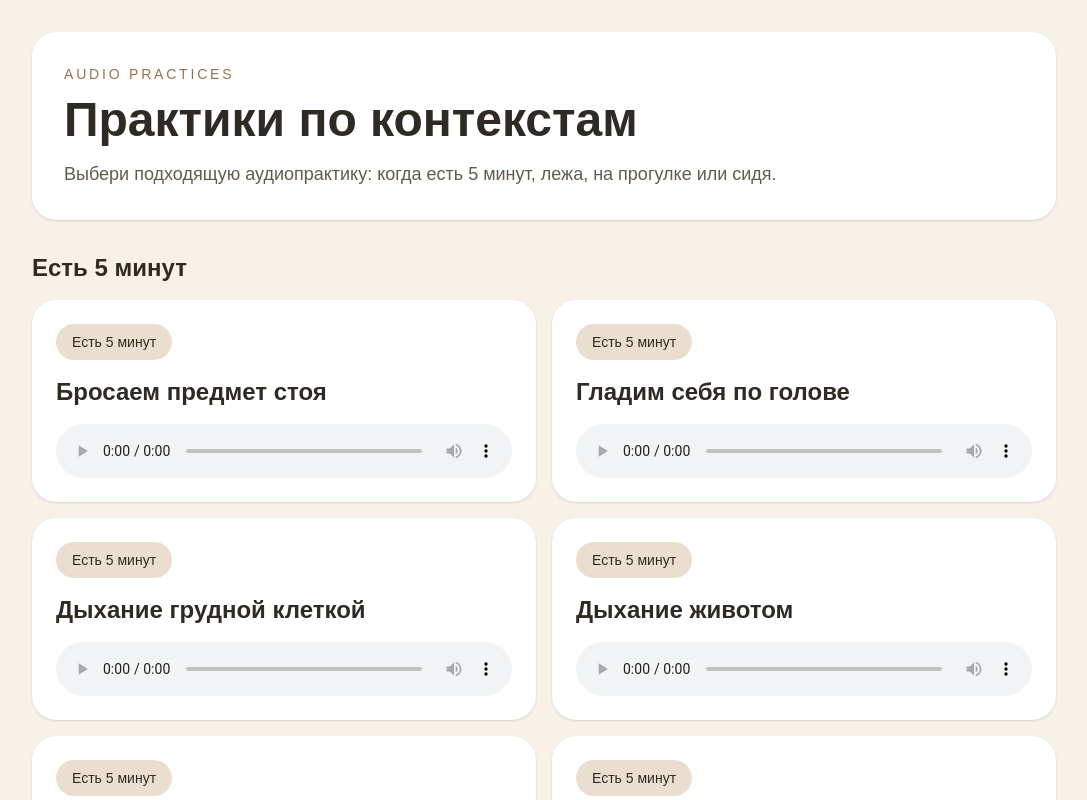
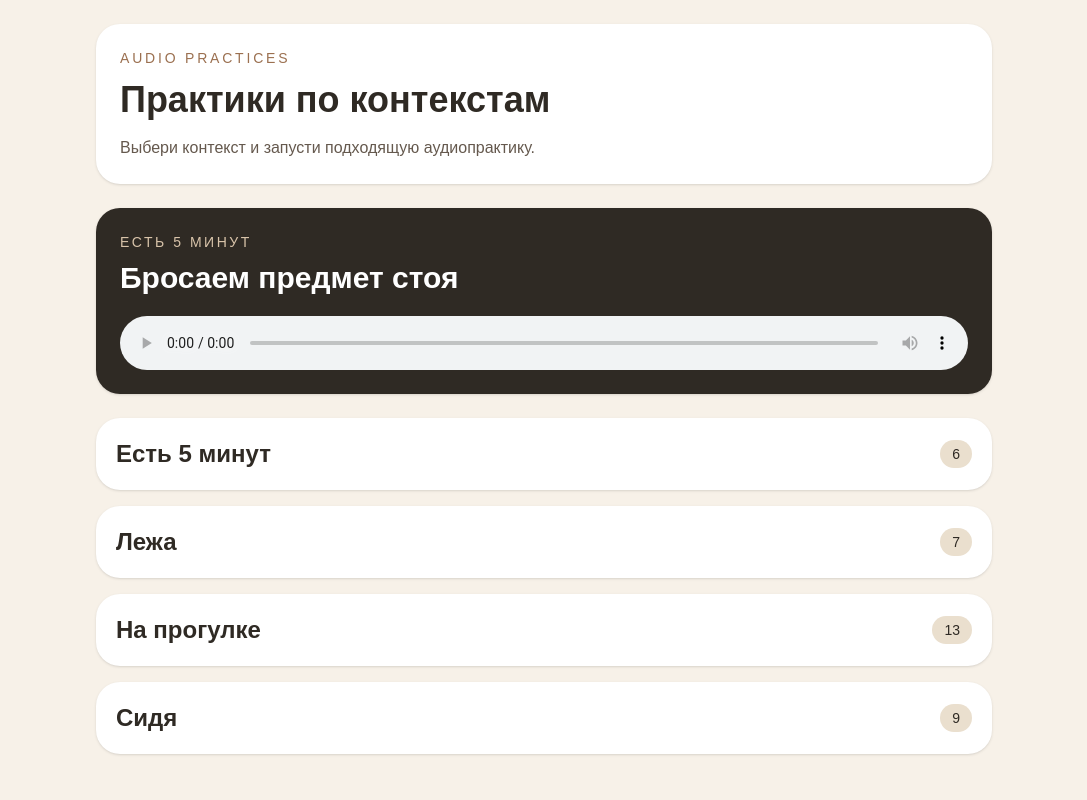
Before and after one commit to Aleksei-668/audio-practices, a Next.js app: page / in a window 1280 px wide. Shown: the top 800 px of the page, without its empty margins (96-1183 px from the left). Built offline with nearby package versions, Linux system fonts and the light colour scheme.

Commit message:
Improve player layout and add practices

```diff
--- /dev/null
+++ b/src/app/PracticePlayer.tsx
@@ -0,0 +1,98 @@
+"use client";
+
+import { useMemo, useState } from "react";
+
+type Practice = {
+  title: string;
+  context: string;
+  fileUrl: string;
+};
+
+type ContextFolder = {
+  label: string;
+  folder: string;
+};
+
+export default function PracticePlayer({
+  practices,
+  contextFolders,
+}: {
+  practices: Practice[];
+  contextFolders: ContextFolder[];
+}) {
+  const [selectedPractice, setSelectedPractice] = useState<Practice | null>(
+    practices[0] ?? null
+  );
+
+  const grouped = useMemo(() => {
+    return contextFolders.map((group) => ({
+      ...group,
+      items: practices.filter((practice) => practice.context === group.label),
+    }));
+  }, [practices, contextFolders]);
+
+  return (
+    <section className="space-y-6">
+      <div className="rounded-3xl bg-[#2f2a24] p-6 text-white shadow-sm">
+        {selectedPractice ? (
+          <>
+            <p className="mb-2 text-sm uppercase tracking-[0.18em] text-[#d9c4aa]">
+              {selectedPractice.context}
+            </p>
+
+            <h2 className="mb-5 text-3xl font-bold">
+              {selectedPractice.title}
+            </h2>
+
+            <audio key={selectedPractice.fileUrl} controls className="w-full">
+              <source src={selectedPractice.fileUrl} />
+              Ваш браузер не поддерживает аудио.
+            </audio>
+          </>
+        ) : (
+          <p>Нет доступных практик.</p>
+        )}
+      </div>
+
+      <div className="space-y-4">
+        {grouped.map((group) => (
+          <details
+            key={group.folder}
+            className="rounded-3xl bg-white p-5 shadow-sm"
+          >
+            <summary className="cursor-pointer list-none">
+              <div className="flex items-center justify-between gap-4">
+                <h2 className="text-2xl font-bold">{group.label}</h2>
+                <span className="rounded-full bg-[#eadfce] px-3 py-1 text-sm font-medium">
+                  {group.items.length}
+                </span>
+              </div>
+            </summary>
+
+            <div className="mt-5 grid gap-3">
+              {group.items.length === 0 ? (
+                <p className="text-[#65594e]">
+                  В этой категории пока нет аудиофайлов.
+                </p>
+              ) : (
+                group.items.map((practice) => (
+                  <button
+                    key={practice.fileUrl}
+                    onClick={() => setSelectedPractice(practice)}
+                    className={`rounded-2xl p-4 text-left transition ${
+                      selectedPractice?.fileUrl === practice.fileUrl
+                        ? "bg-[#2f2a24] text-white"
+                        : "bg-[#f7f1e8] hover:bg-[#eadfce]"
+                    }`}
+                  >
+                    <p className="text-lg font-semibold">{practice.title}</p>
+                  </button>
+                ))
+              )}
+            </div>
+          </details>
+        ))}
+      </div>
+    </section>
+  );
+}
--- a/src/app/page.tsx
+++ b/src/app/page.tsx
@@ -1,5 +1,6 @@
 import fs from "fs";
 import path from "path";
+import PracticePlayer from "./PracticePlayer";
 
 type Practice = {
   title: string;
@@ -17,8 +18,9 @@ const contextFolders = [
 function formatTitle(fileName: string) {
   return fileName
     .replace(/\.(m4a|mp3)$/i, "")
-    .replace(/[-_]/g, " ")
-    .replace(/\b\w/g, (char) => char.toUpperCase());
+    .replace(/[_-]/g, " ")
+    .replace(/\s+/g, " ")
+    .trim();
 }
 
 function getPractices(): Practice[] {
@@ -27,13 +29,12 @@ function getPractices(): Practice[] {
   return contextFolders.flatMap((context) => {
     const folderPath = path.join(audioRoot, context.folder);
 
-    if (!fs.existsSync(folderPath)) {
-      return [];
-    }
+    if (!fs.existsSync(folderPath)) return [];
 
     return fs
       .readdirSync(folderPath)
       .filter((file) => /\.(m4a|mp3)$/i.test(file))
+      .sort((a, b) => a.localeCompare(b, "ru"))
       .map((file) => ({
         title: formatTitle(file),
         context: context.label,
@@ -46,54 +47,19 @@ export default function Home() {
   const practices = getPractices();
 
   return (
-    <main className="min-h-screen bg-[#f7f1e8] px-6 py-8 text-[#2f2a24]">
-      <div className="mx-auto max-w-5xl">
-        <section className="mb-8 rounded-3xl bg-white p-8 shadow-sm">
+    <main className="min-h-screen bg-[#f7f1e8] px-5 py-6 text-[#2f2a24]">
+      <div className="mx-auto max-w-4xl">
+        <section className="mb-6 rounded-3xl bg-white p-6 shadow-sm">
           <p className="mb-3 text-sm font-medium uppercase tracking-[0.2em] text-[#9b7050]">
             Audio Practices
           </p>
-
-          <h1 className="mb-4 text-5xl font-bold">
-            Практики по контекстам
-          </h1>
-
-          <p className="text-lg text-[#65594e]">
-            Выбери подходящую аудиопрактику: когда есть 5 минут, лежа, на прогулке или сидя.
+          <h1 className="mb-4 text-4xl font-bold">Практики по контекстам</h1>
+          <p className="text-base text-[#65594e]">
+            Выбери контекст и запусти подходящую аудиопрактику.
           </p>
         </section>
 
-        {contextFolders.map((context) => {
-          const items = practices.filter((practice) => practice.context === context.label);
-
-          return (
-            <section key={context.folder} className="mb-8">
-              <h2 className="mb-4 text-2xl font-bold">{context.label}</h2>
-
-              {items.length === 0 ? (
-                <div className="rounded-3xl bg-white/70 p-6 text-[#65594e]">
-                  В этой категории пока нет аудиофайлов.
-                </div>
-              ) : (
-                <div className="grid gap-4 md:grid-cols-2">
-                  {items.map((practice) => (
-                    <article key={practice.fileUrl} className="rounded-3xl bg-white p-6 shadow-sm">
-                      <div className="mb-4 inline-flex rounded-full bg-[#eadfce] px-4 py-2 text-sm font-medium">
-                        {practice.context}
-                      </div>
-
-                      <h3 className="mb-4 text-2xl font-semibold">{practice.title}</h3>
-
-                      <audio controls className="w-full">
-                        <source src={practice.fileUrl} />
-                        Ваш браузер не поддерживает аудио.
-                      </audio>
-                    </article>
-                  ))}
-                </div>
-              )}
-            </section>
-          );
-        })}
+        <PracticePlayer practices={practices} contextFolders={contextFolders} />
       </div>
     </main>
   );
```
